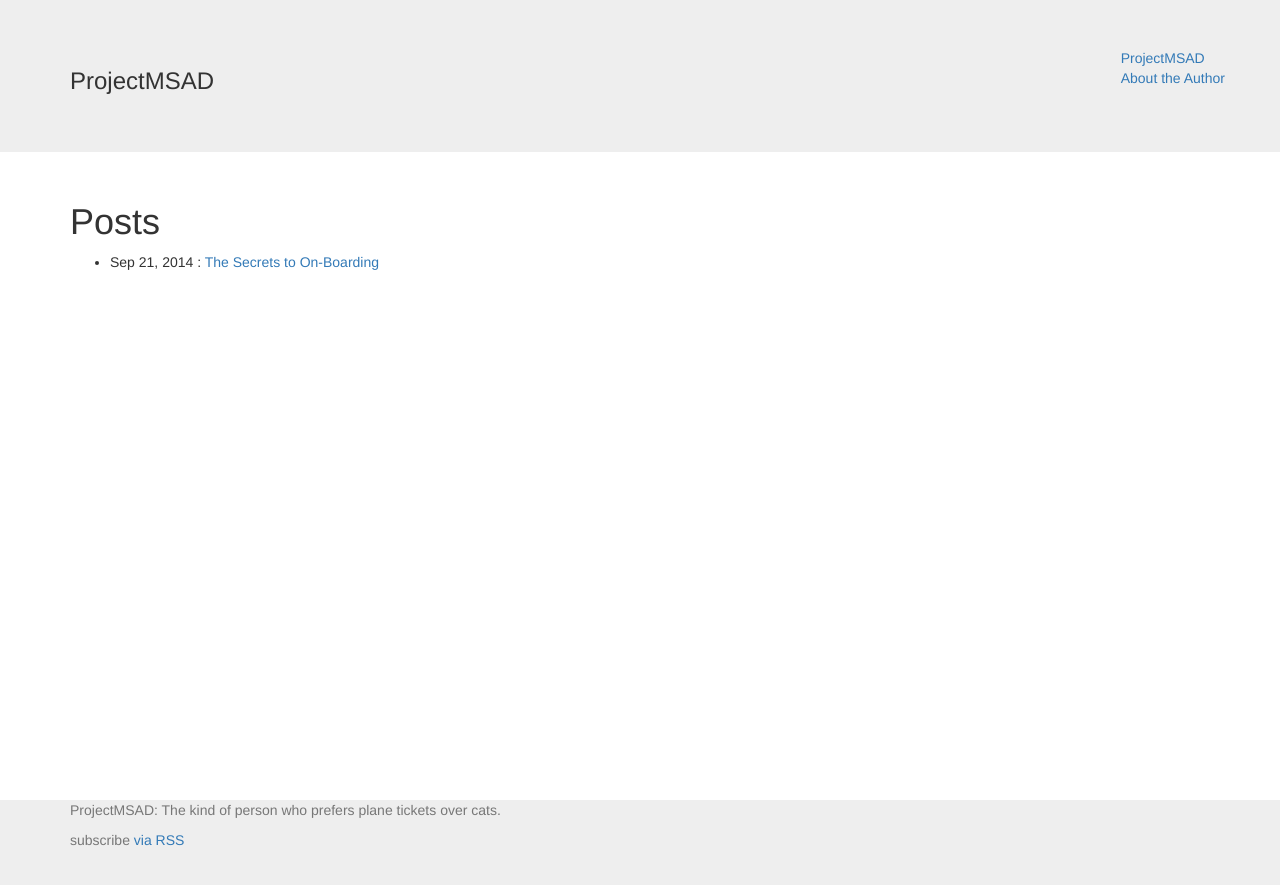
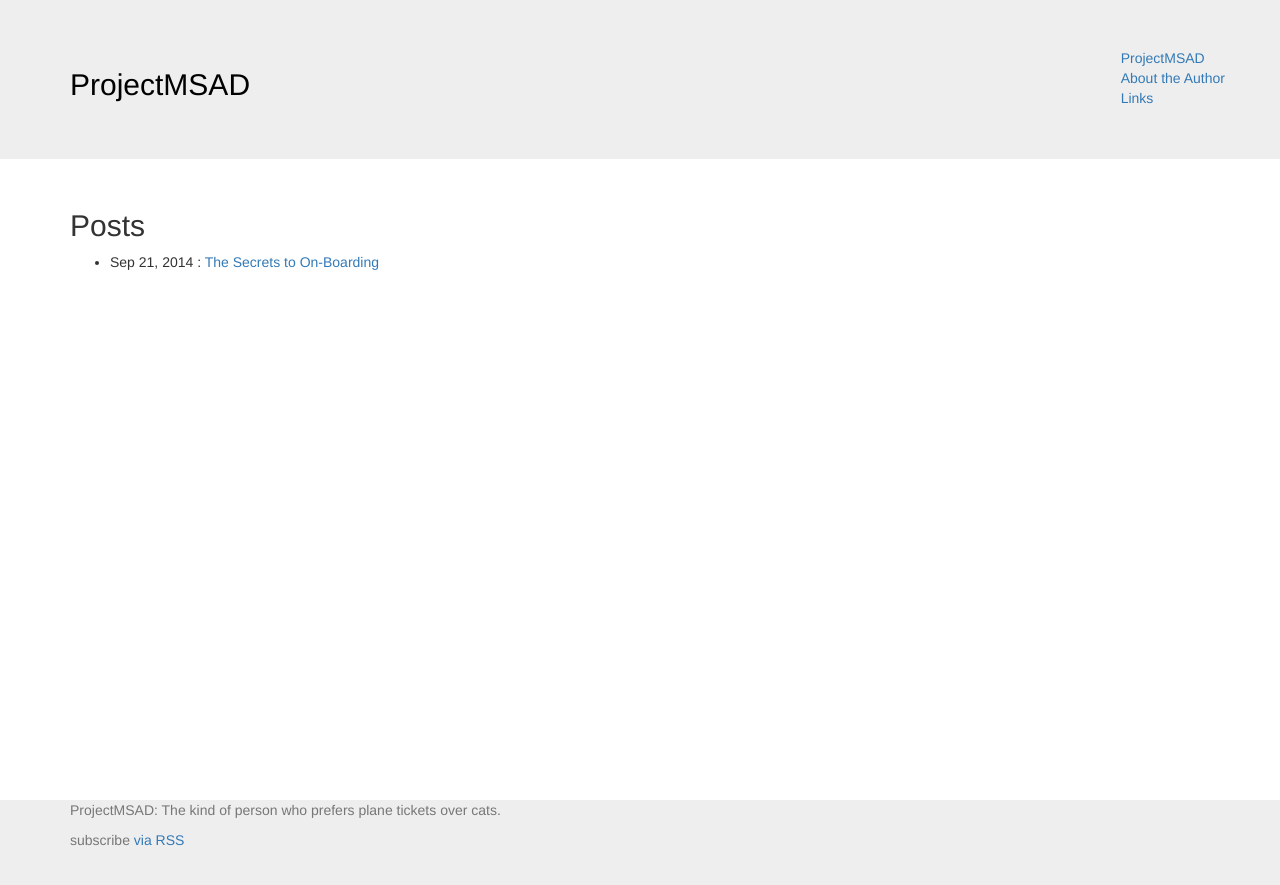
Before and after one commit to swatro/project-msad, a Jekyll site: the page built from index.html, in a window 1280 px wide. Shown: the top 885 px of the page. Built offline with Jekyll 4.4.1, drawn with Linux system fonts in a browser that asks for light colours.

Commit message:
Removes unneed pictures. Adds a links page.

```diff
--- a/_includes/header.html
+++ b/_includes/header.html
@@ -2,18 +2,18 @@
   <nav class="container">
     <div class="navbar-right">
       <a href="{{ site.baseurl }}/">{{ site.title }}</a>
-      <div>
         {% for page in site.pages %}
           {% if page.title %}
-          <a href="{{ page.url | prepend: site.baseurl }}">{{ page.title }}</a>
+          <div>
+            <a href="{{ page.url | prepend: site.baseurl }}">{{ page.title }}</a>
+          </div>
           {% endif %}
         {% endfor %}
-      </div>
     </div>
     <div class="navbar-left">
-      <h3>
-        {{site.title}}
-      </h3>
+      <h2>
+        <a class="msad-header" href="{{ site.baseurl }}/">{{ site.title }}</a>
+      </h2>
     </div>
   </nav>
 </div>
--- a/css/mainPage.css
+++ b/css/mainPage.css
@@ -26,3 +26,12 @@
   height : 150px;
   margin: 10px;
 }
+
+.msad-header {
+  color : black;
+}
+
+.msad-header:hover{
+  color : black;
+  text-decoration: none;
+}
--- a/index.html
+++ b/index.html
@@ -4,7 +4,7 @@
 
 <div class="container">
 
-  <h1>Posts</h1>
+  <h2>Posts</h2>
 
   <ul>
     {% for post in site.posts %}
```
Also changed, not shown: links.md (added, +9 -0 lines), 1 other file.
